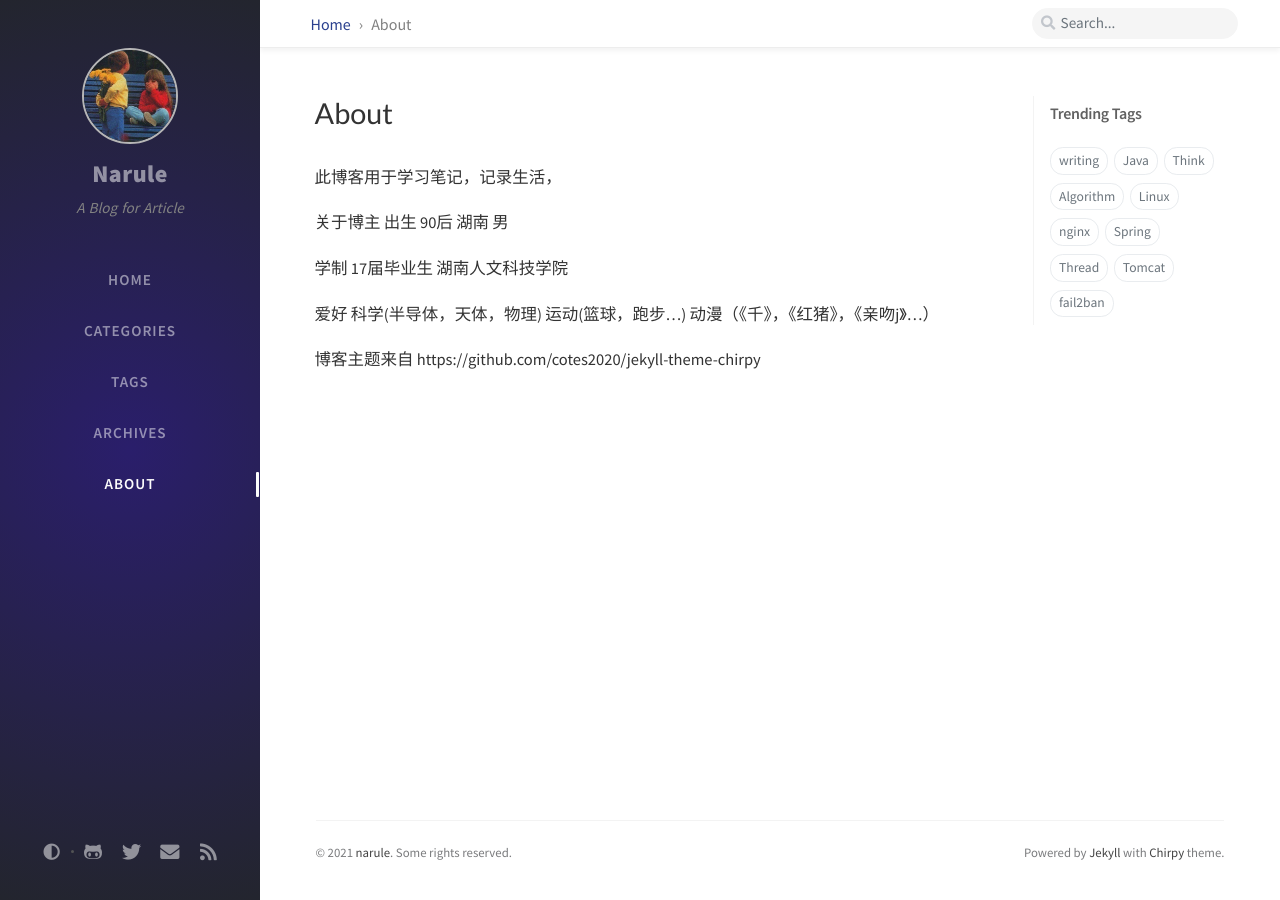
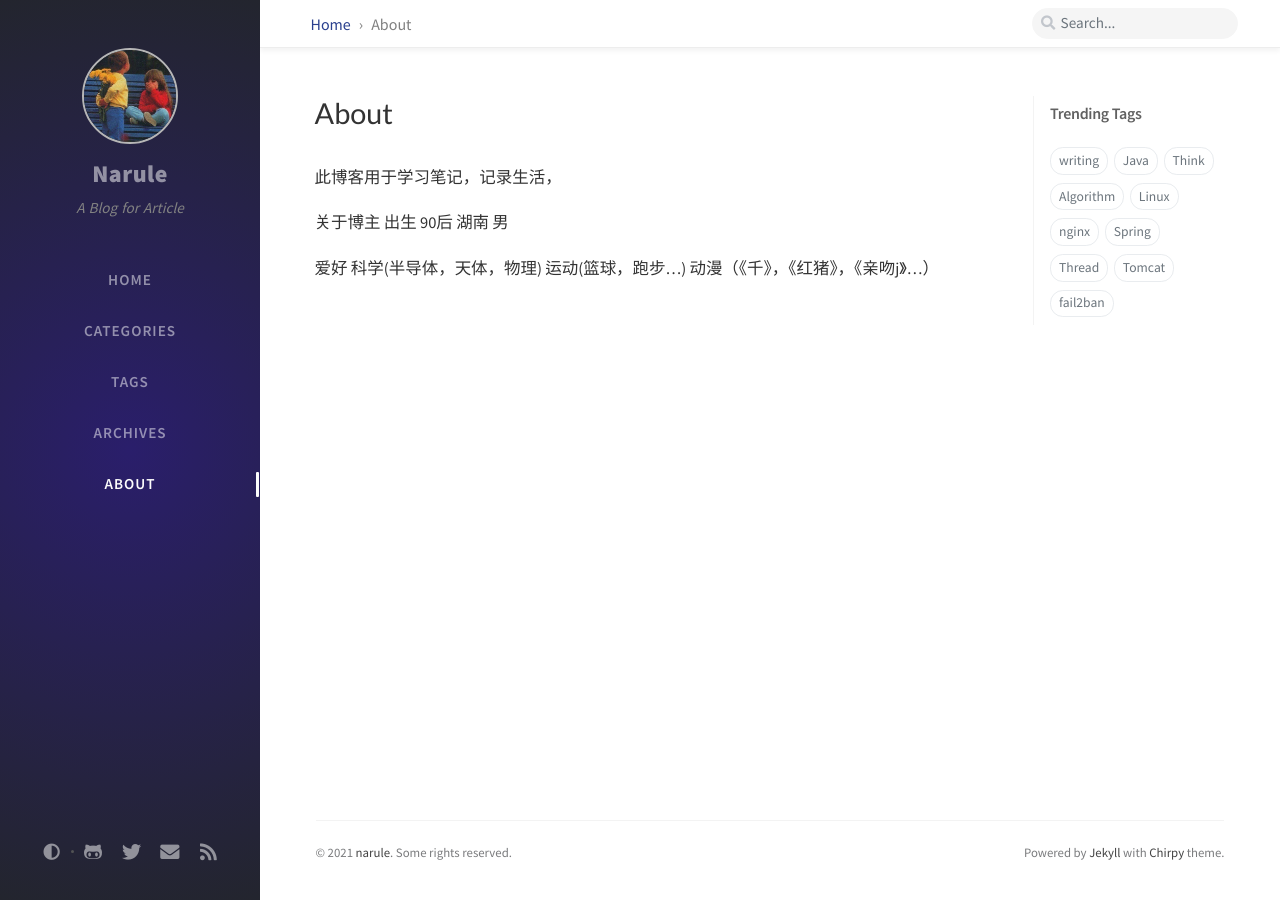
Before and after one commit to narule/narule.github.io, a Jekyll site: the page built from _tabs/about.md, in a window 1280 px wide. Built offline with Jekyll 4.4.1, drawn with Linux system fonts in a browser that asks for light colours; nearby versions of some CDN libraries; comment, search, counter and statistics services are not loaded.

Commit message:
Update about.md

```diff
--- a/_tabs/about.md
+++ b/_tabs/about.md
@@ -16,12 +16,8 @@ order: 4
 出生
 90后 湖南 男
 
-学制
-17届毕业生 湖南人文科技学院
 
 爱好
 科学(半导体，天体，物理)
 运动(篮球，跑步...)
 动漫（《千》，《红猪》，《亲吻j》...）
-
-博客主题来自 https://github.com/cotes2020/jekyll-theme-chirpy
```
